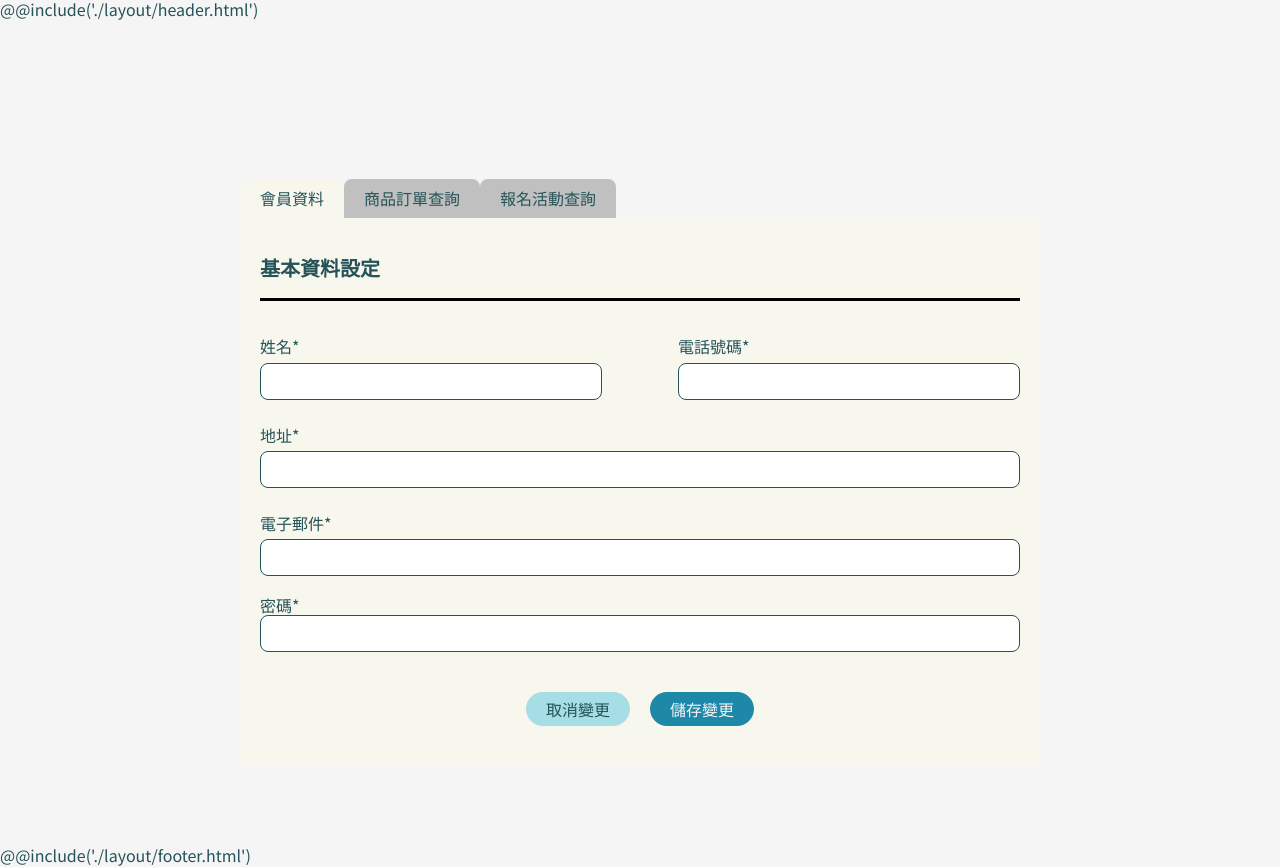
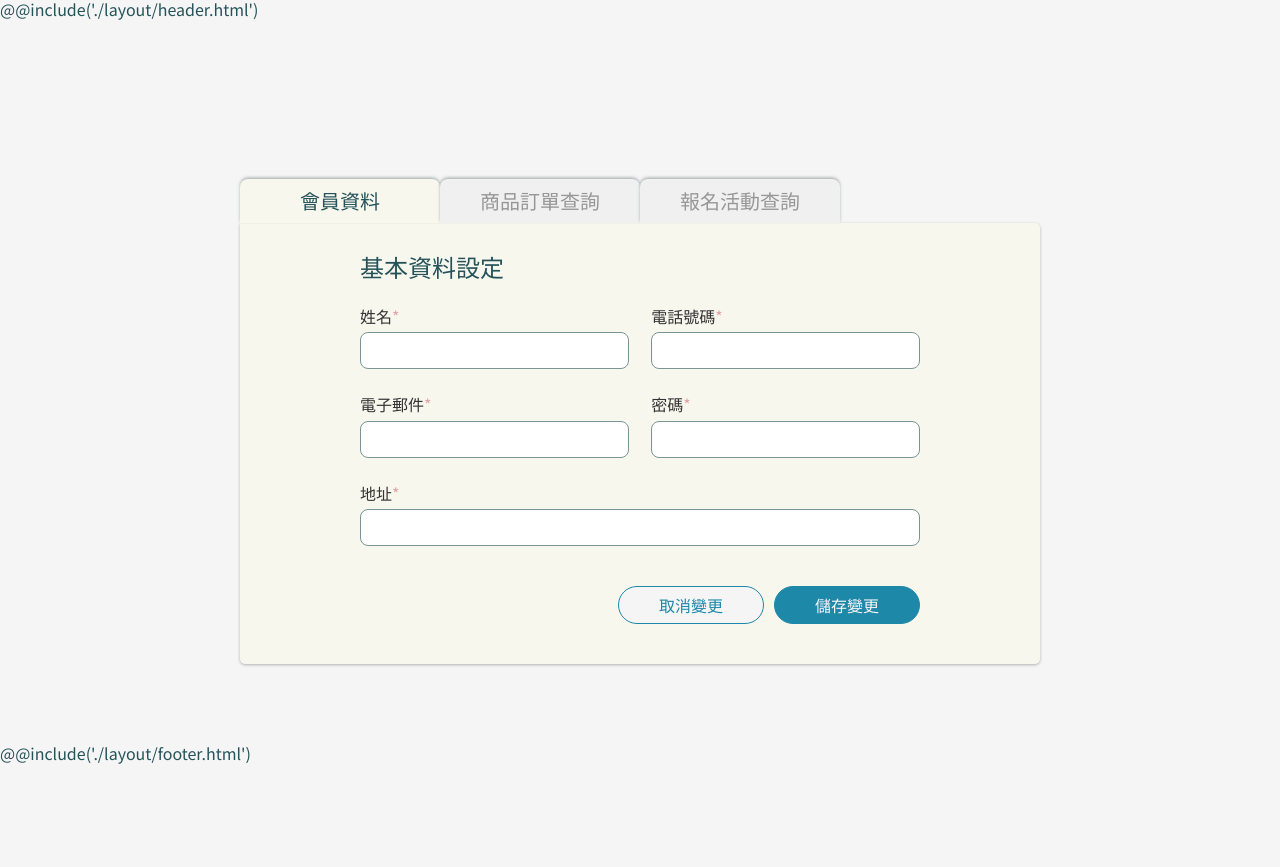
Before and after one commit to Edward8246/Thd102-g1, a PHP site: page /member.html in a window 1280 px wide. After the commit the page ends 764 px from the top, so only its background shows below. Run offline with PHP 8.4, Linux system fonts and the light colour scheme; style sheets or scripts are compiled from the project's sources; some libraries are stand-ins or nearby versions.

Commit message:
edit member layout

```diff
--- a/member.html
+++ b/member.html
@@ -5,7 +5,7 @@
     <meta name="viewport" content="width=device-width, initial-scale=1.0">
     <link rel="icon" href="./images/logo_icon.ico">
 
-    <title>Document</title>
+    <title>Hako: 會員中心</title>
     <link rel="stylesheet" href="./css/style.css">
     <link rel="stylesheet" href="https://cdnjs.cloudflare.com/ajax/libs/font-awesome/6.4.2/css/all.min.css">
 </head>
@@ -15,37 +15,39 @@
         @@include('./layout/header.html')
         <div class="container">
             <div class="member_tabs">
-                <div class="tab member t-choose">會員資料</div>
-                <div class="tab product">商品訂單查詢</div>
-                <div class="tab activity">報名活動查詢</div>
+                <div class="tab member t-choose"> <h6>會員資料</h6> </div>
+                <div class="tab product"> <h6>商品訂單查詢</h6> </div>
+                <div class="tab activity"> <h6>報名活動查詢</h6> </div>
             </div>
             <div class="main">
-                <h1 class="main_text">基本資料設定</h1>
+                <h5 class="main_text">基本資料設定</h5>
                 <div class="data">
                     <div class="short-g">
-                        <label for="name" class="title-text">姓名*</label>
+                        <label for="name" class="title-text">姓名<span>*</span></label>
                         <input class="input-space"type="text" name="name" id="name">
                     </div>
 
                     <div class="short-g">
-                        <label for="phone" class="title-text">電話號碼*</label>
+                        <label for="phone" class="title-text">電話號碼<span>*</span></label>
                         <input  class="input-space" type="text" name="phone" id="phone">
                     </div>
 
+                    <div class="short-g">
+                        <label for="email" class="title-text">電子郵件<span>*</span></label>
+                        <input class="input-space" type="text" name="eamil" id="eamil">
+                    </div>
+
+                    <div class="short-g">
+                        <label for="password" class="title-text">密碼<span>*</span></label>
+                        <input  class="input-space" type="text" name="password" id="password">
+                    </div>
+
                     <div class="long-g">
-                        <label for="address" class="title-text">地址*</label>
+                        <label for="address" class="title-text">地址<span>*</span></label>
                         <input  class="input-space" type="text" name="address" id="address">
                     </div>
 
-                    <div class="long-g">
-                        <label for="email" class="title-text">電子郵件*</label>
-                        <input class="input-space" type="text" name="eamil" id="eamil">
-                    </div>
 
-                    <div class="long-g">
-                        <label for="password" lass="title-text">密碼*</label>
-                        <input  class="input-space" type="text" name="password" id="password">
-                    </div>
                     <div class="btns">
                         <button type="button" class="btn btn_cxl">取消變更</button>
                         <button type="button" class="btn btn_change">儲存變更</button>
@@ -56,7 +58,7 @@
             <!-- 商品訂單查詢 -->
 
             <div class="main product-list d-none">
-                <h1 class="main_text">商品訂單查詢</h1>
+                <h5 class="main_text">商品訂單查詢</h5>
                 <div class="table-users">
                     <table class="table_imfo" cellspacing="0">
                         <tr>
@@ -100,13 +102,16 @@
                         </tr>
                     </table>
                 </div>
-                <button type="button" class="btn_back">返回</button>
+                <div class="btns">
+                    <button type="button" class="btn_change">返回</button>
+
+                </div>
             </div>
 
             <!-- 報名活動查詢 -->
 
             <div class="main activity-list d-none">
-                <h1 class="main_text">報名活動查詢</h1>
+                <h5 class="main_text">報名活動查詢</h5>
 
                 <div class="table-users">
                     <table class="table_imfo" cellspacing="0">
@@ -128,7 +133,9 @@
                     </table>
                 </div>
 
-                <button type="button" class="btn_back">返回</button>
+                <div class="btns">
+                    <button type="button" class="btn_change">返回</button>
+                </div>
             </div>
         </div>
         @@include('./layout/footer.html')
--- a/sass/page/_member.scss
+++ b/sass/page/_member.scss
@@ -20,41 +20,61 @@
     .member_tabs{
         display: flex;
 
-
     }
     .main{
         background-color: $color_cream;
-        padding: 20px;
-        @include flex(column,space-between,space-between)
+        color: $black;
+        padding: 20px 15%;
+        border-radius: 0 5px 5px;
+        // @include btn_shadow();
+        box-shadow: 0px 1px 3px rgba(20, 20, 20, 0.3);
+        @include flex(column,space-between,space-between);
 
+        @include p(){
+            padding: 20px 10%;
+        }
+        @include m(){
+            padding: 20px 5%;
+        }
     }
     .tab{
-
+        cursor: pointer;
         border-top-left-radius: 8px;
         border-top-right-radius: 8px;
-        background-color: #c0c0c0;
+        background-color: #f0f0f0;
+        color: #979797;
         padding: 10px 20px;
+        width: 200px;
+        text-align: center;
+        box-shadow: 0px -1.5px 3px rgba(0, 30, 30, 0.3);
+
 
 
     }
     .main_text{
         width: 100%;
-        font-size: 20px;
-        line-height: 3;
-        border-bottom: 3px solid #000;
-        margin-bottom: 30px;
+        // font-size: 20px;
+        line-height: 2;
+        margin-bottom: 10px;
+        color: $color_darkblue;
     }
 
     .data{
-        width: 100%;
+        // width: 100%;
         display: flex;
         justify-content: space-between;
         flex-wrap: wrap;
 
+        input{
+            &:focus{
+                outline: 1px solid $color_lightblue;
+            }
+        }
     }
 
     .short-g{
-        width: 45%;
+        width: 48%;
+        // border-bottom: 1px solid $black;
     }
 
     .long-g{
@@ -76,6 +96,10 @@
 
     .title-text{
         padding: 6px 0;
+
+        span{
+            color: $color_tag_red;
+        }
     }
 
     .input-space{
@@ -83,31 +107,34 @@
         background-color: white;
         border: none;
         padding: 10px;
-        border: 1px solid $color_darkblue;
+        border: 1px solid $color_grayblue;
     }
 
 
     .t-choose{
         background-color: $color_cream;
+        color: $color_darkblue;
     }
     .btns{
-        margin: 20px auto;
-        width: 80%;
-        @include flex(row,center,center)
+        // margin: 20px auto;
+        margin: 20px 0;
+        width: 100%;
+        @include flex(row,flex-end,center)
     }
     .btn{
-        margin: 0 10px;
+        // margin: 0 10px;
+        margin-left: 10px;
     }
     .btn_cxl{
         padding: 5px 20px;
         font-size: 16px;
 
-        @include btn($color_darkblue,$color_lightblue,$color_blue,$border-radius-50);
-        border: none;
+        @include size(146px, 38px);
+        @include btn($color_blue,$white,$color_blue, 30px);
+        // border: none;
 
-        &:active{
-            @include btn_hover($white,$color_darkblue,$color_lightblue);
-            border: none;
+        &:hover{
+            @include btn_shadow();
         }
 
 
@@ -117,12 +144,12 @@
         padding: 5px 20px;
         font-size: 16px;
 
-        @include btn($white,$color_blue,$color_blue,$border-radius-50);
-        border: none;
+        @include size(146px, 38px);
+        @include btn($white,$color_blue,$color_blue, 30px);
 
-        &:active{
-            @include btn_hover($white,$color_darkblue,$color_lightblue);
-            border: none;
+        &:hover{
+            @include btn_shadow();
+            // border: none;
         }
     }
 
@@ -161,13 +188,13 @@
     border: 1px solid darken($baseColor, 5%);
     border-radius: $borderRadius;
     box-shadow: 3px 3px 0 rgba(0, 0, 0, 0.1);
-    max-width: calc(100% - 2em);
-    margin: 0 auto;
+    // max-width: calc(100% - 2em);
+    // margin: 0 auto;
     overflow: hidden;
     // width: 100%;
     }
     .table_imfo{
-        display: flex;
+        // display: flex;
         flex-direction: column;
         justify-content: space-between;
     }
@@ -224,10 +251,13 @@
 
     }
 
-    @media screen and (max-width: 800px) {
-    table,tr,td {
+    @media screen and (max-width: 768px) {
+    table,tr,td,th {
         display: block;
         //width: 550px;
+    }
+    tbody{
+        display: block;
     }
 
     td {
```
Also changed, not shown: layout/footer.html (+5 -5 lines).
